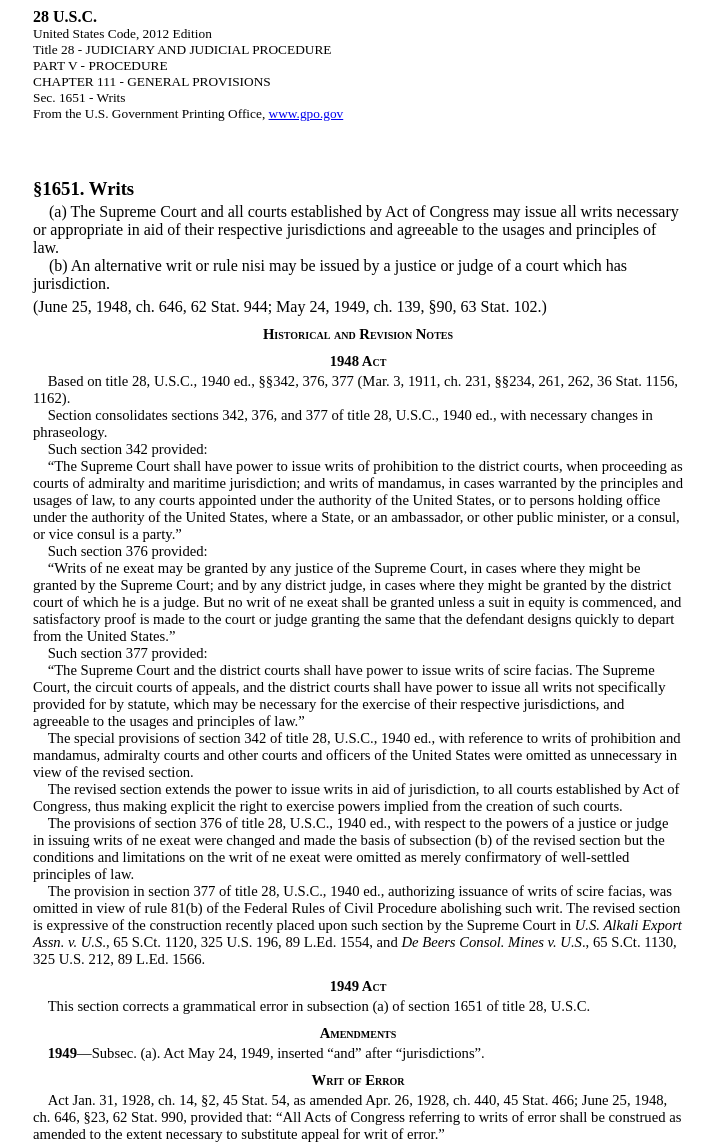
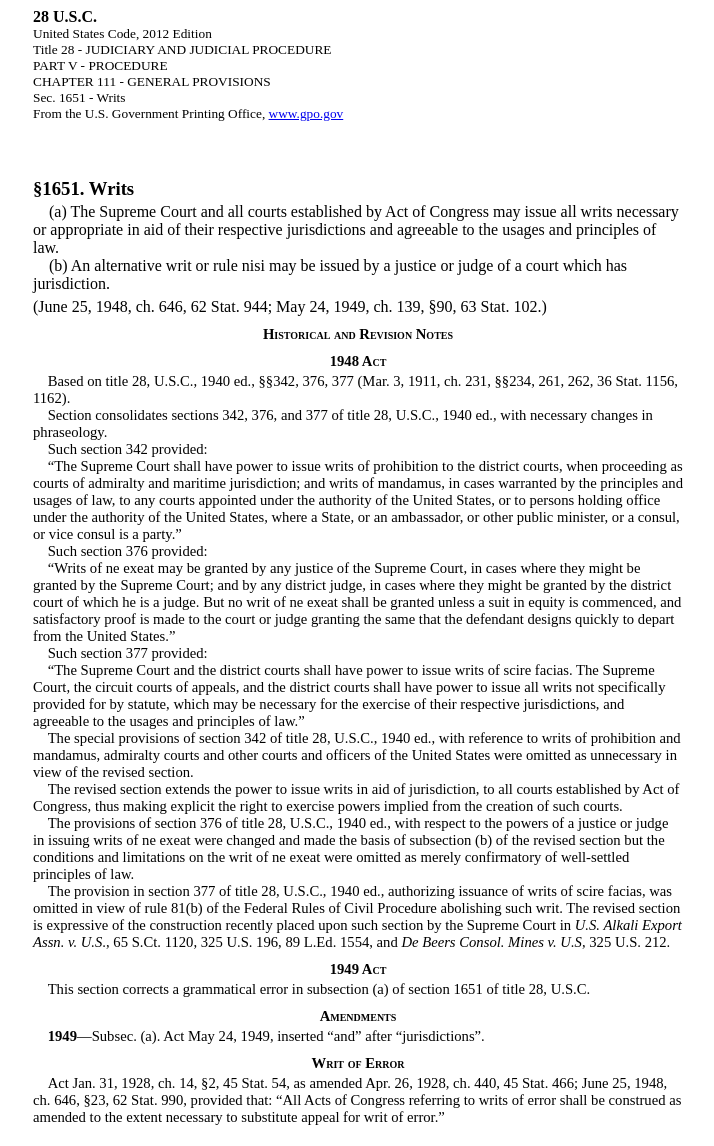
Before and after one commit to apt-1/allwrits, a plain HTML site: page index.html in a window 1280 px wide. Shown: the whole page, without its empty margins (15-729 px from the left). Drawn offline with Linux system fonts and the light colour scheme.

Commit message:
Testing Atom editors

```diff
--- a/index.html
+++ b/index.html
@@ -36,7 +36,7 @@
 <p class="note-body">The special provisions of section 342 of title 28, U.S.C., 1940 ed., with reference to writs of prohibition and mandamus, admiralty courts and other courts and officers of the United States were omitted as unnecessary in view of the revised section.</p>
 <p class="note-body">The revised section extends the power to issue writs in aid of jurisdiction, to all courts established by Act of Congress, thus making explicit the right to exercise powers implied from the creation of such courts.</p>
 <p class="note-body">The provisions of section 376 of title 28, U.S.C., 1940 ed., with respect to the powers of a justice or judge in issuing writs of ne exeat were changed and made the basis of subsection (b) of the revised section but the conditions and limitations on the writ of ne exeat were omitted as merely confirmatory of well-settled principles of law.</p>
-<p class="note-body">The provision in section 377 of title 28, U.S.C., 1940 ed., authorizing issuance of writs of scire facias, was omitted in view of rule 81(b) of the Federal Rules of Civil Procedure abolishing such writ. The revised section is expressive of the construction recently placed upon such section by the Supreme Court in <em>U.S. Alkali Export Assn. v. U.S</em>., 65 S.Ct. 1120, 325 U.S. 196, 89 L.Ed. 1554, and <em>De Beers Consol. Mines v. U.S</em>., 65 S.Ct. 1130, 325 U.S. 212, 89 L.Ed. 1566.</p>
+<p class="note-body">The provision in section 377 of title 28, U.S.C., 1940 ed., authorizing issuance of writs of scire facias, was omitted in view of rule 81(b) of the Federal Rules of Civil Procedure abolishing such writ. The revised section is expressive of the construction recently placed upon such section by the Supreme Court in <em>U.S. Alkali Export Assn. v. U.S</em>., 65 S.Ct. 1120, 325 U.S. 196, 89 L.Ed. 1554, and <em>De Beers Consol. Mines v. U.S</em>, 325 U.S. 212.</p>
 <!-- field-end:historicalandrevision-note -->
 <!-- field-start:miscellaneous-note -->
 <h4 class="note-head">1949 Act</h4>
```
